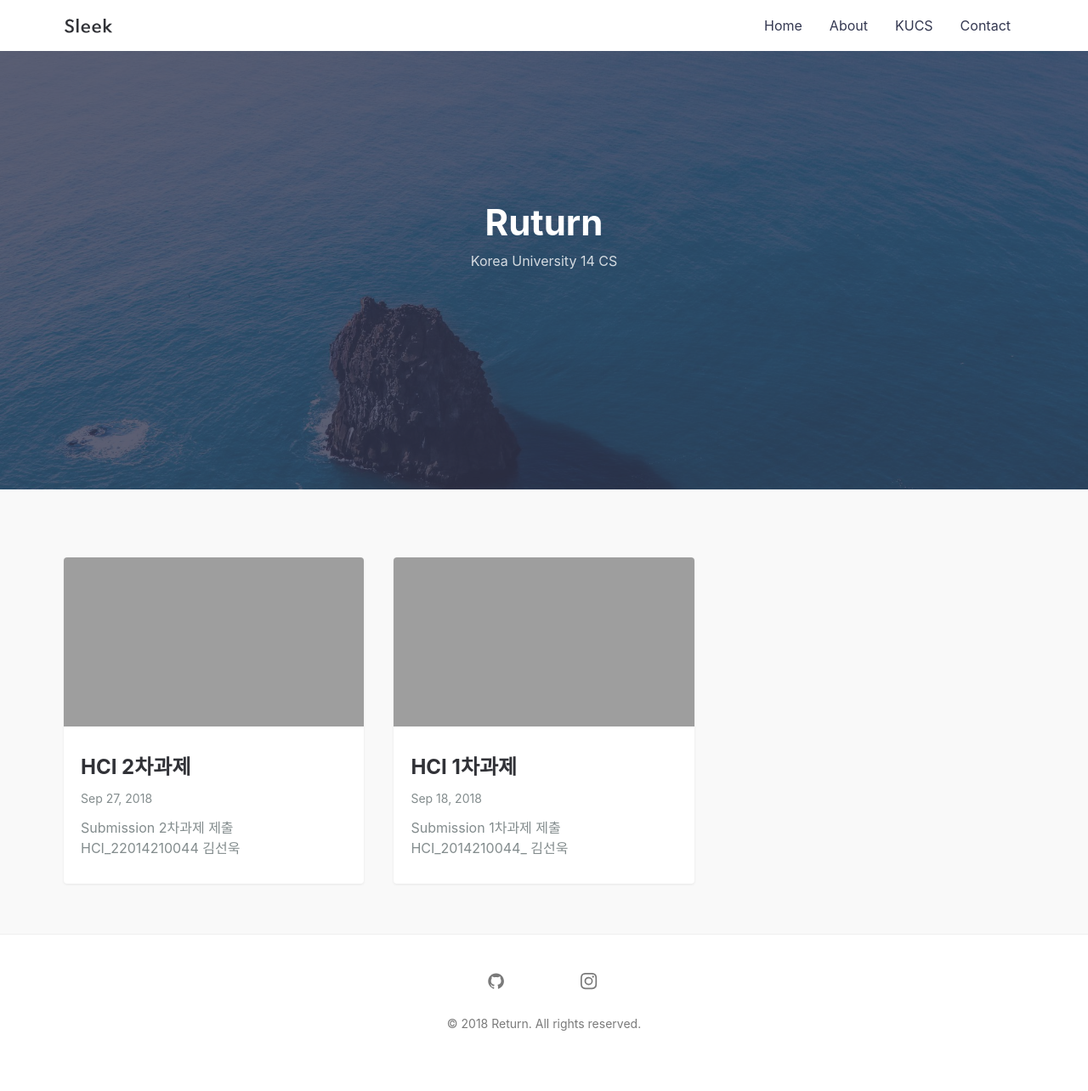
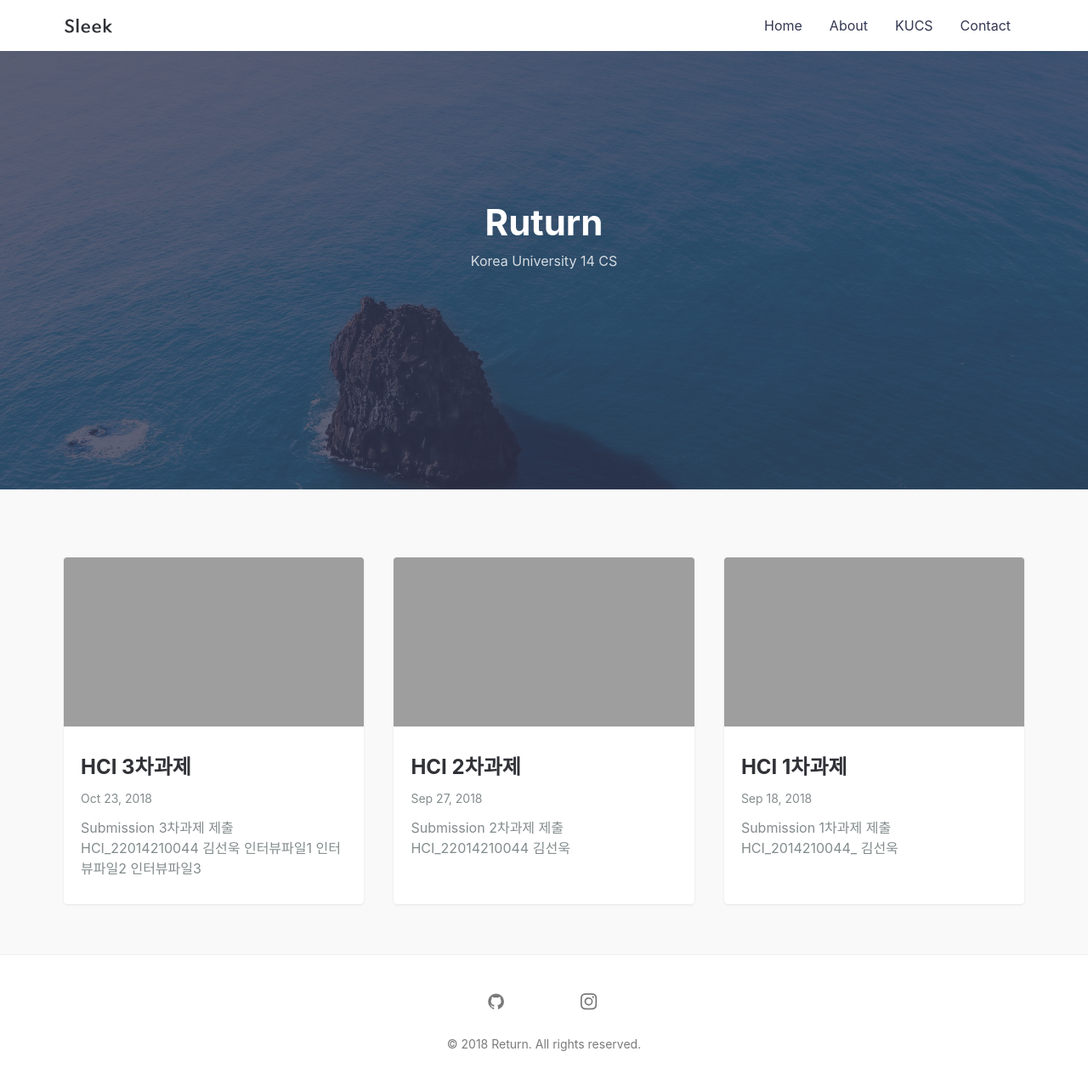
Before and after one commit to wookgodsun/wookgodsun.github.io, a Jekyll site: the page built from index.md, in a window 1280 px wide. Shown: the whole page at 85% size. Built offline with Jekyll 4.4.1, drawn with Linux system fonts in a browser that asks for light colours; before the commit the page ends 1260 px from its top, so only the background shows below that.

Commit message:
3차과제 업로드

```diff
--- /dev/null
+++ b/_posts/2018-10-23-HCI-thirdhomework.md
@@ -0,0 +1,16 @@
+---
+layout: post
+title: HCI 3차과제
+featured-img: kucs
+---
+
+## Submission
+
+
+3차과제 제출
+
+[HCI_2_2014210044_ 김선욱](/assets/files/데표세3차과제_2014210044_컴퓨터학과_김선욱.pdf)
+
+[인터뷰파일1](/assets/files/interview1)
+[인터뷰파일2](/assets/files/interview2)
+[인터뷰파일3](/assets/files/interview3)
```
Also changed, not shown: _posts/2018-09-18-HCI-firsthomework.md (+1 -1 lines), _posts/2018-09-27-HCI-secondhomework.md (+1 -1 lines), 9 other files.
